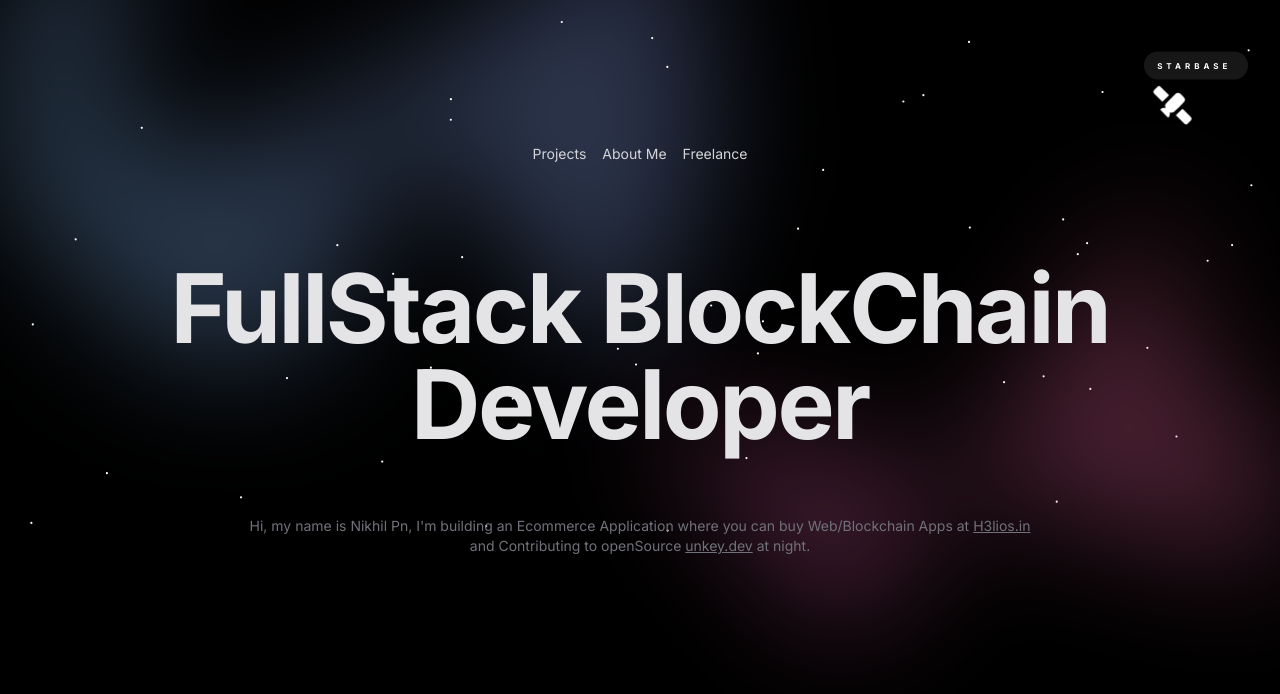
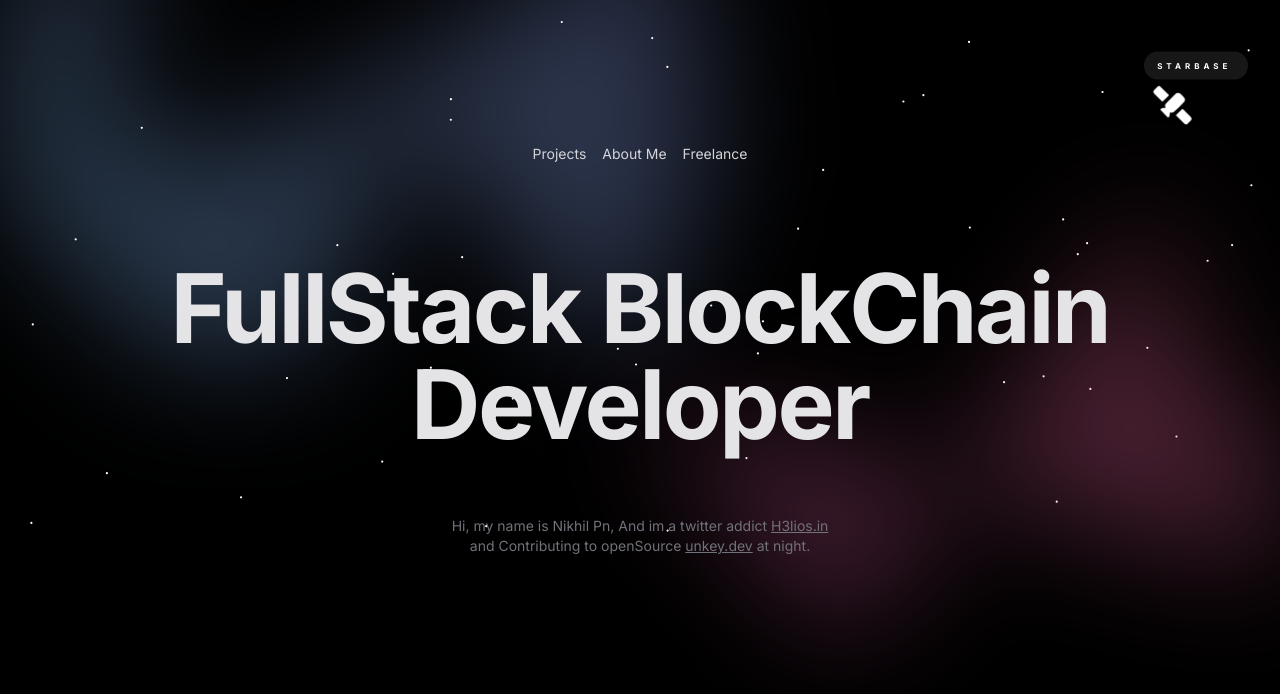
Before and after one commit to nikhil-pn/NikhilPn.com, a Next.js app: page / in a window 1280 px wide. Shown: the top 694 px of the page. Built offline with nearby package versions, Linux system fonts and the light colour scheme; what tailwindcss-debug-screens would draw is missing.

Commit message:
bio changed, for home page

```diff
--- a/app/page.tsx
+++ b/app/page.tsx
@@ -50,7 +50,7 @@ export default function Home() {
 
             <div className="md:my-16 my-24   text-center animate-fade-in">
               <h2 className="text-sm text-zinc-500 ">
-                Hi, my name is Nikhil Pn, I'm building an Ecommerce Application where you can buy Web/Blockchain Apps at {""}
+                Hi, my name is Nikhil Pn, And im a twitter addict {""}
                 <Link
                   target="_blank"
                   href="https://www.h3lios.in/"
```
